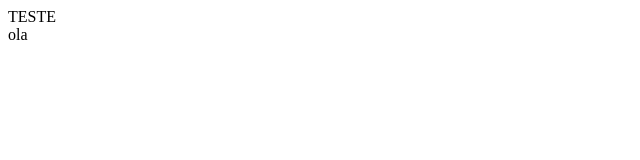
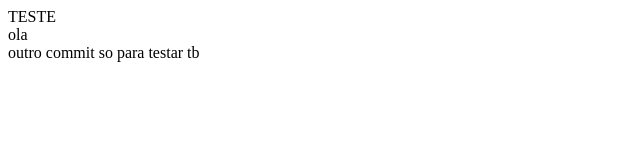
Before and after one commit to diogocorreia35/planogymnutri-web, a plain HTML site: page index.html in a window 1280 px wide. Shown: the whole page, without its empty margins (0-640 px from the left). Drawn offline with Linux system fonts and the light colour scheme.

Commit message:
outro commit so para testar

```diff
--- a/index.html
+++ b/index.html
@@ -10,5 +10,7 @@
 
     <div>ola</div>
 
+    <div>outro commit so para testar tb</div>
+
 </body>
 </html>
```
Also changed, not shown: README.md.
